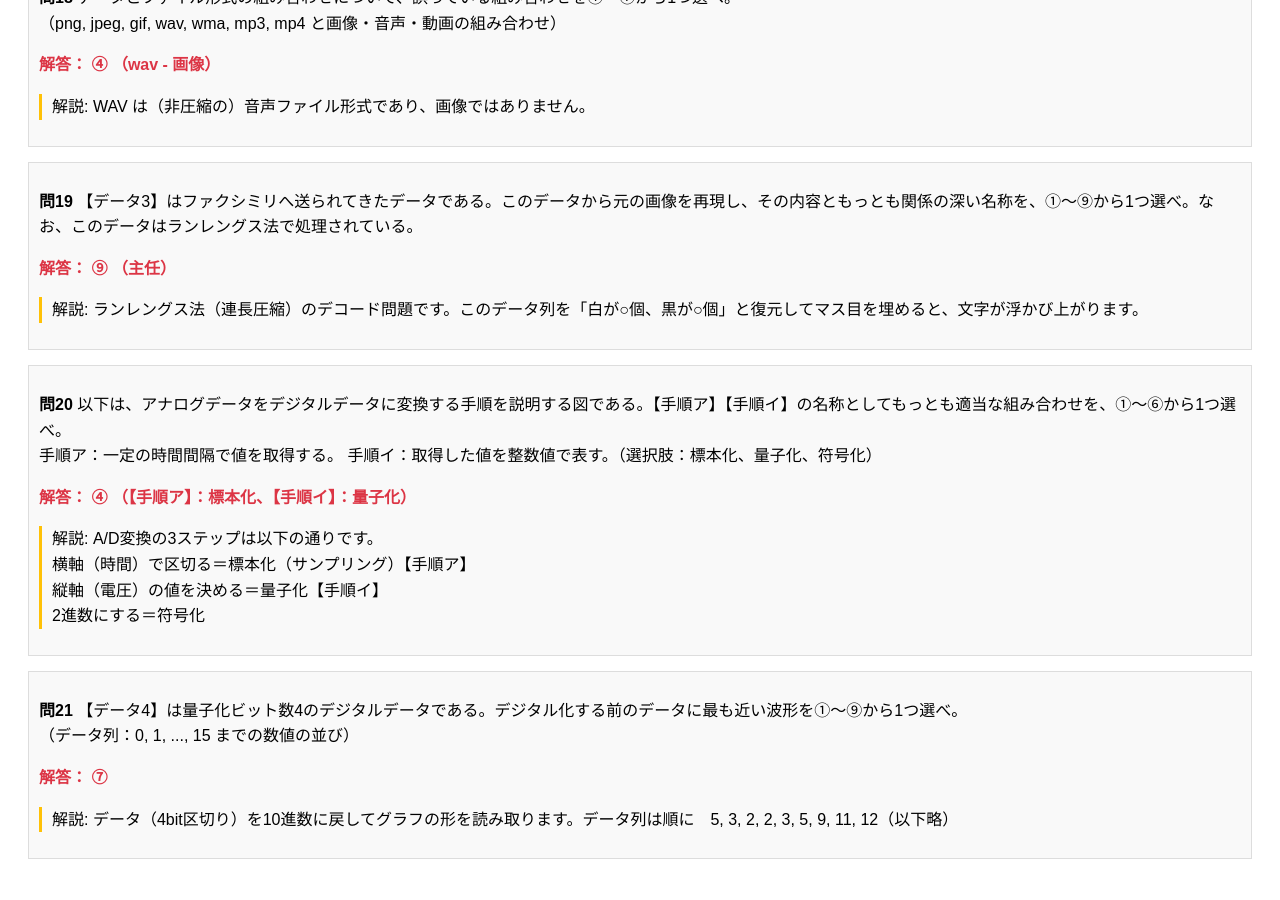
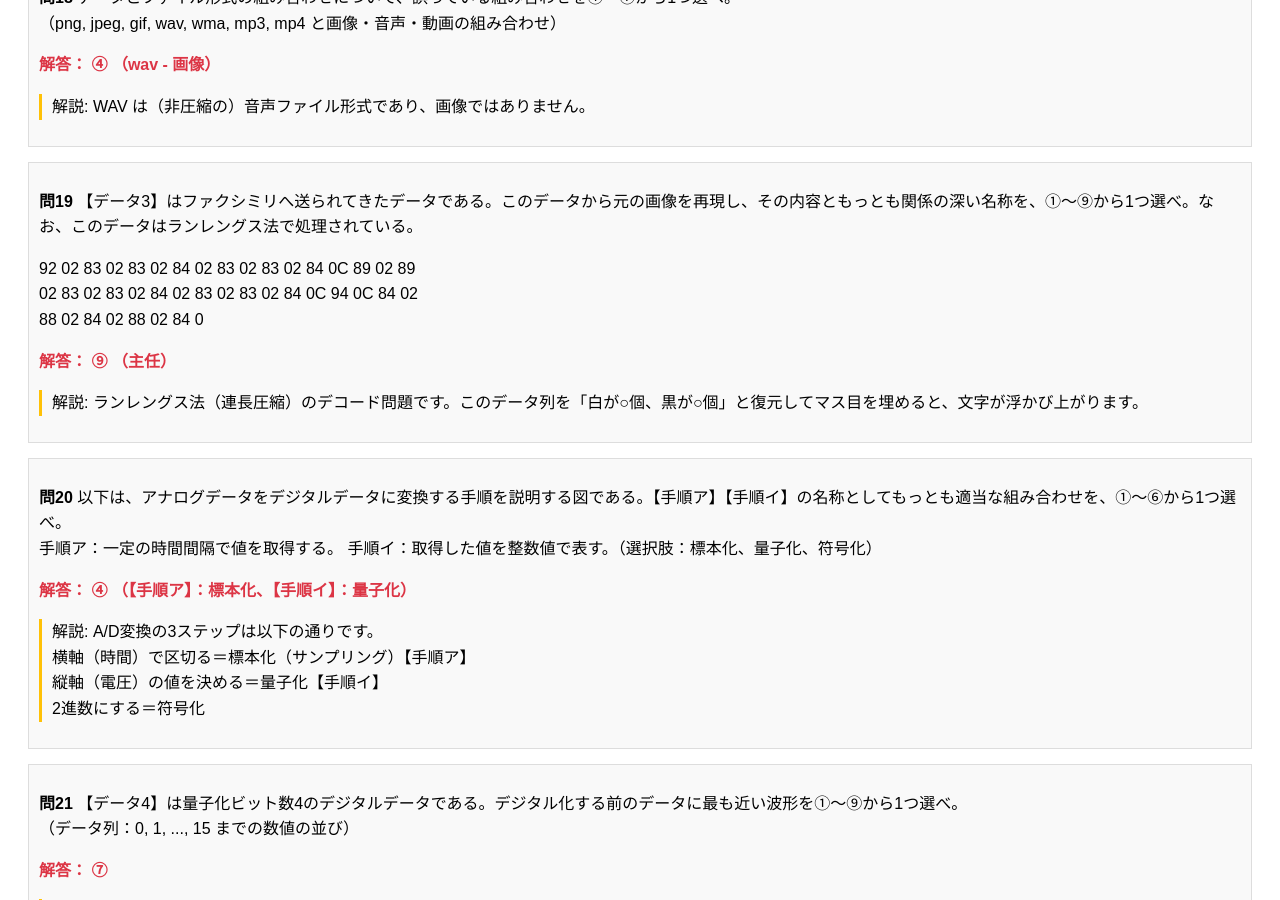
Before and after one commit to mikatah/mikatah.github.io, a Jekyll site: the page joho/2025_2_kaisetsu.html, which Jekyll copies as it is, in a window 1280 px wide and 900 px high, scrolled down 10000 px. Built offline with Jekyll 4.4.1, drawn with Linux system fonts in a browser that asks for light colours.

Commit message:
Update 2025_2_kaisetsu.html

```diff
--- a/joho/2025_2_kaisetsu.html
+++ b/joho/2025_2_kaisetsu.html
@@ -450,7 +450,10 @@
     </div>
 
     <div class="question">
-        <p><strong>問19</strong> 【データ3】はファクシミリへ送られてきたデータである。このデータから元の画像を再現し、その内容ともっとも関係の深い名称を、①～⑨から1つ選べ。なお、このデータはランレングス法で処理されている。</p>
+        <p><strong>問19</strong> 【データ3】はファクシミリへ送られてきたデータである。このデータから元の画像を再現し、その内容ともっとも関係の深い名称を、①～⑨から1つ選べ。なお、このデータはランレングス法で処理されている。
+        <p> 92 02 83 02 83 02 84 02 83 02 83 02 84 0C 89 02 89<br>
+ 02 83 02 83 02 84 02 83 02 83 02 84 0C 94 0C 84 02<br>
+ 88 02 84 02 88 02 84 0</p></p>
         <p class="answer">解答： ⑨ （主任）</p>
         <div class="explanation">
             <p>解説: ランレングス法（連長圧縮）のデコード問題です。このデータ列を「白が○個、黒が○個」と復元してマス目を埋めると、文字が浮かび上がります。</p>
```
